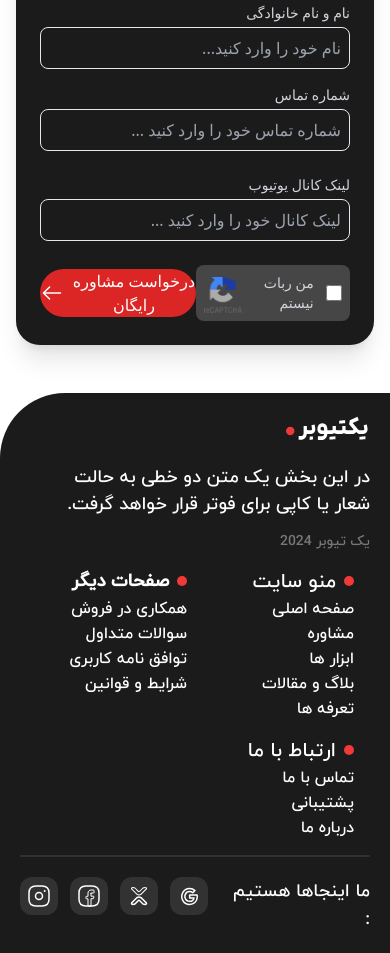
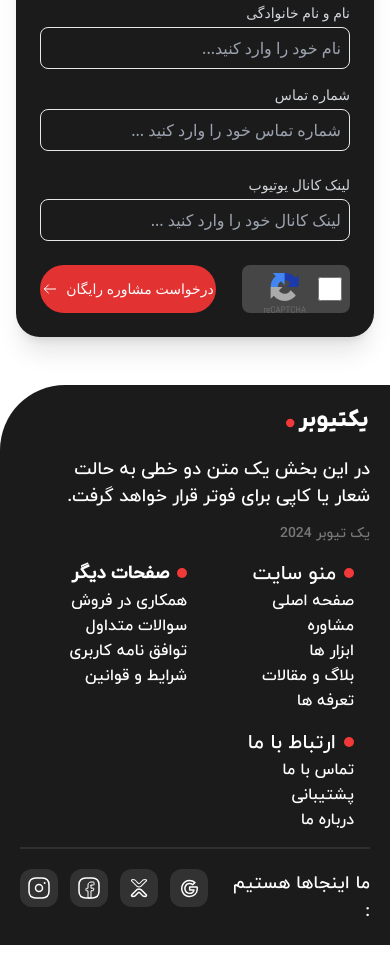
Before and after one commit to iamfattemeh/Yektober-tailwind, a website: page src/index.html in a window 390 px wide. Shown: the part 3040-3993 px from the top of the page. Drawn offline with nearby package versions, Linux system fonts and the light colour scheme.

Commit message:
ثبت تغییرات قبل از merge به main

```diff
--- a/src/index.html
+++ b/src/index.html
@@ -1,3 +1,4 @@
+
 <!doctype html>
 <html>
 
@@ -99,6 +100,7 @@
             <img src="images/icon-1.png" alt="" class="mr-0.5">
           </div>
 
+
           <div class="mt-3">
             <p class="font-light text-[#2B2B2B] font-primary text-sm md:text-3xl">
               متخصص سئو کانال یوتوب شما
@@ -181,6 +183,7 @@
             <span class="font-primary font-semibold text-primary text-lg ">هوش مصنوعی</span>
           </div>
 
+
           <div
             class="flex-none w-60 h-30.5 bg-[#FEEBEB] rounded-4xl flex justify-center items-center flex-col snap-center">
             <img src="images/price.svg" alt="" class="">
@@ -236,7 +239,7 @@
           </h2>
           <p class="text-primary font-primary text-[0.875rem] mb-6"> تولید محتوا در یوتیوب یک فعالیت هیجان‌انگیز است که
             در کنار جذابیت‌هایش، مشکلات و فوت‌و‌فن‌های خودش را هم دارد. </p> <!-- عکس پایین --> <img
-            src="images/child-sitting-chair-with-laptop_1106493-109031 Background Removed 1.svg" alt="تصویر" class="">
+            src="images/child-sitting-chair-with-laptop_1106493-109031 Background Removed 1.svg" alt="">
         </div>
       </div>
 
@@ -330,6 +333,7 @@
         </div>
 
       </div>
+
 
       <!-- حالت دسکتاپ و لپ‌تاپ -->
       <div class="hidden md:inline-block mt-7 relative">
@@ -459,12 +463,13 @@
             class="w-full p-2 rounded-lg border focus:outline-none focus:ring-2 focus:ring-red-500 bg-transparent">
         </div>
 
-        <!-- کپچا و دکمه کنار هم -->
-        <div class="flex items-center justify-between mt-6">
+        <!-- چکباکس و دکمه کنار هم -->
+        <div class="flex items-center justify-between gap-4 mt-6">
           <!-- چک‌باکس سمت چپ با بکگراند والد -->
           <div class="flex items-center gap-3 bg-[#FFFFFF30] p-2 rounded-lg">
             <input type="checkbox" class="w-6 h-6 border border-gray-400 rounded-sm bg-transparent checked:bg-red-600">
-            <span class="text-sm text-gray-300">من ربات نیستم</span>
+            <!-- متن فقط در دسکتاپ -->
+            <span class="hidden sm:inline text-sm text-gray-300">من ربات نیستم</span>
             <div class="w-14 h-8 ml-auto">
               <img src="images/logos_recaptcha.png" alt="">
             </div>
@@ -472,11 +477,12 @@
 
           <!-- دکمه سمت راست -->
           <button type="submit"
-            class="w-56 h-12 py-2 bg-red-600 hover:bg-red-700 text-white rounded-full font-primary flex items-center justify-center gap-2 transition">
-            <span>درخواست مشاوره رایگان</span>
-            <img src="images/arrow-left.svg" alt="">
+            class="w-44 sm:w-56 h-12 bg-[#E33232] hover:bg-red-700 text-white rounded-full font-primary flex items-center justify-center gap-2 transition">
+            <span class="text-sm sm:text-base">درخواست مشاوره رایگان</span>
+            <img src="images/arrow-left.svg" alt="" class="w-4 sm:w-5">
           </button>
         </div>
+
 
 
       </form>
@@ -510,6 +516,7 @@
 
         <!-- بخش منوها -->
         <div class="w-full h-auto grid grid-cols-2 md:grid-cols-3 xl:grid-cols-3 gap-4 p-4">
+
 
           <!-- آیتم اول -->
           <div class="w-full h-auto">
```
Also changed, not shown: src/output.css.
